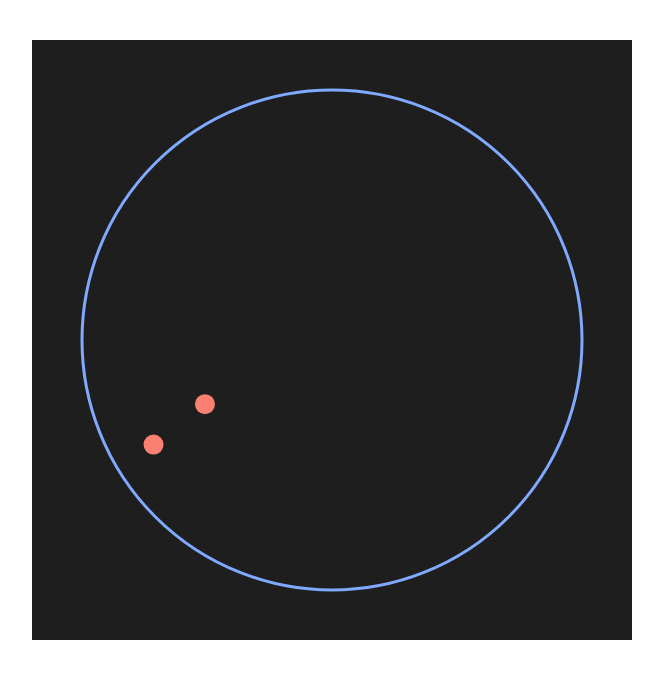
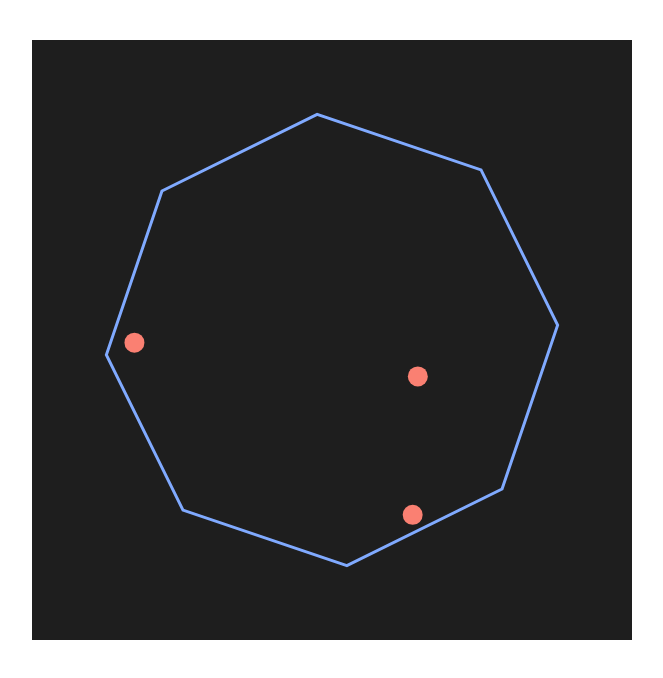
Before and after one commit to camdenp7/Doge, a plain HTML site: page index.html in a window 1280 px wide. Shown: the whole page, without its empty margins (308-971 px from the left). Drawn offline with Linux system fonts and the light colour scheme.

Commit message:
Update index.html

```diff
--- a/index.html
+++ b/index.html
@@ -2,7 +2,7 @@
 <html lang="en">
 <head>
   <meta charset="UTF-8">
-  <title>Bouncing Balls with Gravity</title>
+  <title>Bouncing Balls in Pulsing Octagon</title>
   <style>
     canvas {
       background-color: #1e1e1e;
@@ -18,12 +18,14 @@
     const ctx = canvas.getContext('2d');
     const centerX = canvas.width / 2;
     const centerY = canvas.height / 2;
-    const circleRadius = 250;
-    const gravity = 0.2; // Gravity constant
+    const gravity = 0.2;
+
+    let baseRadius = 220;
+    let pulse = 0;
+    let rotation = 0;
+
     let balls = [];
-    let collisionCount = 0;
 
-    // Ball constructor
     function Ball(x, y, radius, color) {
       this.x = x;
       this.y = y;
@@ -34,65 +36,115 @@
       this.collisionCount = 0;
     }
 
-    // Create initial ball
     balls.push(new Ball(centerX, centerY, 10, 'salmon'));
 
-    // Update ball position
-    function updateBall(ball) {
-      ball.vy += gravity;  // Apply gravity to vertical velocity
+    function getOctagonPoints(radius, angleOffset) {
+      const points = [];
+      for (let i = 0; i < 8; i++) {
+        const angle = (Math.PI * 2 / 8) * i + angleOffset;
+        const x = centerX + radius * Math.cos(angle);
+        const y = centerY + radius * Math.sin(angle);
+        points.push({ x, y });
+      }
+      return points;
+    }
+
+    function pointToEdgeDistance(px, py, p1, p2) {
+      // Vector math: shortest distance from point to line segment
+      const A = px - p1.x;
+      const B = py - p1.y;
+      const C = p2.x - p1.x;
+      const D = p2.y - p1.y;
+
+      const dot = A * C + B * D;
+      const lenSq = C * C + D * D;
+      let param = -1;
+      if (lenSq !== 0) param = dot / lenSq;
+
+      let xx, yy;
+
+      if (param < 0) {
+        xx = p1.x;
+        yy = p1.y;
+      } else if (param > 1) {
+        xx = p2.x;
+        yy = p2.y;
+      } else {
+        xx = p1.x + param * C;
+        yy = p1.y + param * D;
+      }
+
+      const dx = px - xx;
+      const dy = py - yy;
+      return { dist: Math.sqrt(dx * dx + dy * dy), nx: dx, ny: dy };
+    }
+
+    function updateBall(ball, octagon) {
+      ball.vy += gravity;
       ball.x += ball.vx;
       ball.y += ball.vy;
 
-      const dx = ball.x - centerX;
-      const dy = ball.y - centerY;
-      const distance = Math.sqrt(dx * dx + dy * dy);
+      for (let i = 0; i < octagon.length; i++) {
+        const p1 = octagon[i];
+        const p2 = octagon[(i + 1) % octagon.length];
+        const { dist, nx, ny } = pointToEdgeDistance(ball.x, ball.y, p1, p2);
 
-      // Detect collision with the circle's boundary
-      if (distance + ball.radius >= circleRadius) {
-        const nx = dx / distance;
-        const ny = dy / distance;
-        const dot = ball.vx * nx + ball.vy * ny;
-        ball.vx -= 2 * dot * nx;
-        ball.vy -= 2 * dot * ny;
+        if (dist < ball.radius) {
+          const norm = Math.sqrt(nx * nx + ny * ny);
+          const dx = nx / norm;
+          const dy = ny / norm;
+          const dot = ball.vx * dx + ball.vy * dy;
+          ball.vx -= 2 * dot * dx;
+          ball.vy -= 2 * dot * dy;
 
-        const overlap = distance + ball.radius - circleRadius;
-        ball.x -= nx * overlap;
-        ball.y -= ny * overlap;
+          ball.x += dx * (ball.radius - dist);
+          ball.y += dy * (ball.radius - dist);
 
-        // Increment collision count for the ball
-        ball.collisionCount++;
+          ball.collisionCount++;
+          if (ball.collisionCount % 3 === 0) {
+            balls.push(new Ball(centerX, centerY, 10, 'salmon'));
+          }
 
-        // Every third collision, spawn a new ball if there are fewer than 20
-        if (ball.collisionCount % 3 === 0 && balls.length < 200000000) {
-          balls.push(new Ball(centerX, centerY, 10, 'salmon'));
+          break; // prevent multiple bounces per frame
         }
       }
     }
 
-    // Draw ball and the circle
-    function draw() {
-      ctx.clearRect(0, 0, canvas.width, canvas.height);
-
-      // Draw the boundary circle
+    function drawOctagon(points) {
       ctx.beginPath();
-      ctx.arc(centerX, centerY, circleRadius, 0, Math.PI * 2);
+      ctx.moveTo(points[0].x, points[0].y);
+      for (let i = 1; i < points.length; i++) {
+        ctx.lineTo(points[i].x, points[i].y);
+      }
+      ctx.closePath();
       ctx.strokeStyle = '#80aaff';
       ctx.lineWidth = 3;
       ctx.stroke();
+    }
 
-      // Draw each ball
-      balls.forEach(ball => {
+    function drawBalls() {
+      for (const ball of balls) {
         ctx.beginPath();
         ctx.arc(ball.x, ball.y, ball.radius, 0, Math.PI * 2);
         ctx.fillStyle = ball.color;
         ctx.fill();
-      });
+      }
     }
 
-    // Main loop to update and draw
     function loop() {
-      balls.forEach(ball => updateBall(ball));
-      draw();
+      // Animate radius and rotation
+      pulse += 0.05;
+      rotation += 0.005;
+      const animatedRadius = baseRadius + Math.sin(pulse) * 10;
+
+      // Update and draw
+      ctx.clearRect(0, 0, canvas.width, canvas.height);
+      const octagon = getOctagonPoints(animatedRadius, rotation);
+      drawOctagon(octagon);
+
+      balls.forEach(ball => updateBall(ball, octagon));
+      drawBalls();
+
       requestAnimationFrame(loop);
     }
 
```
